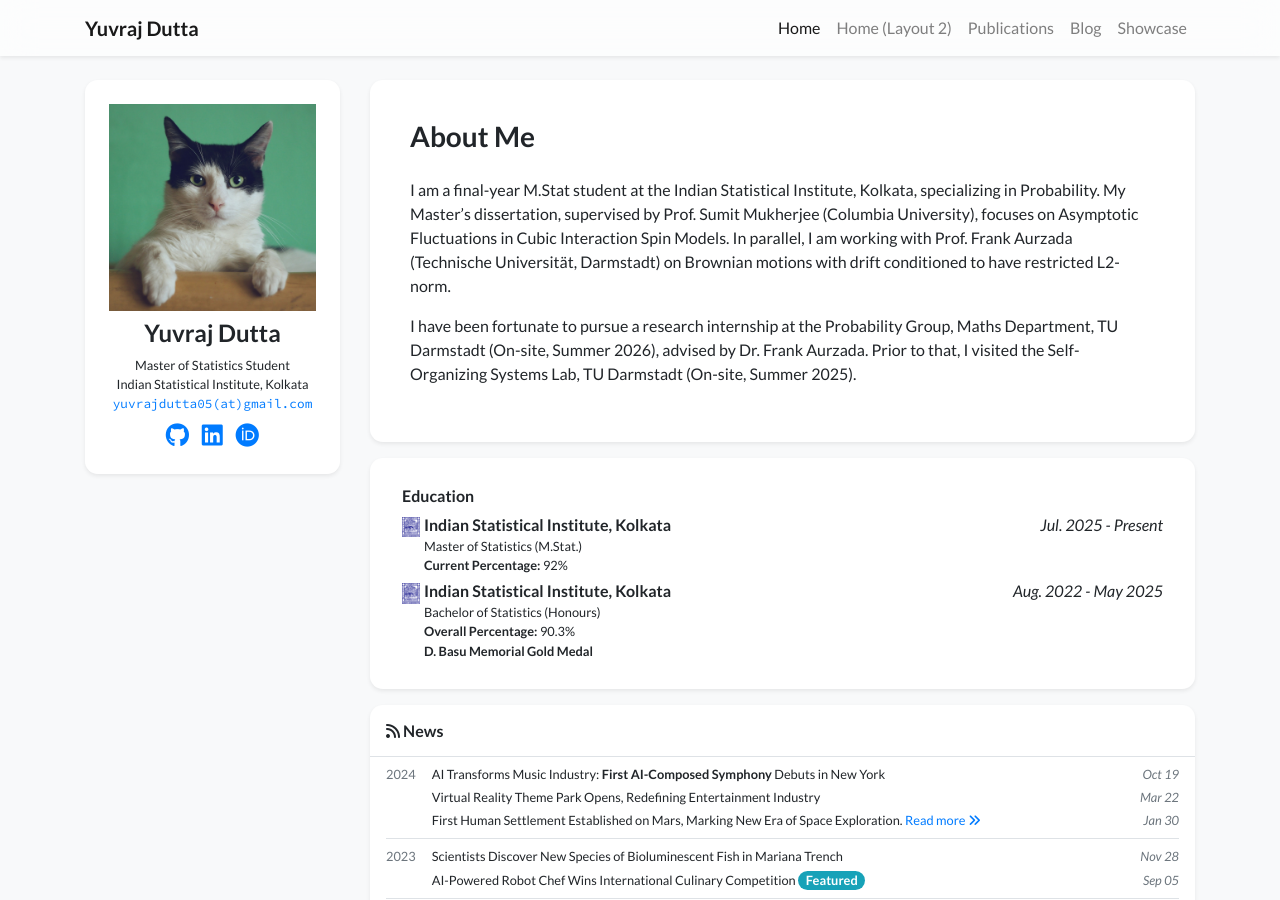
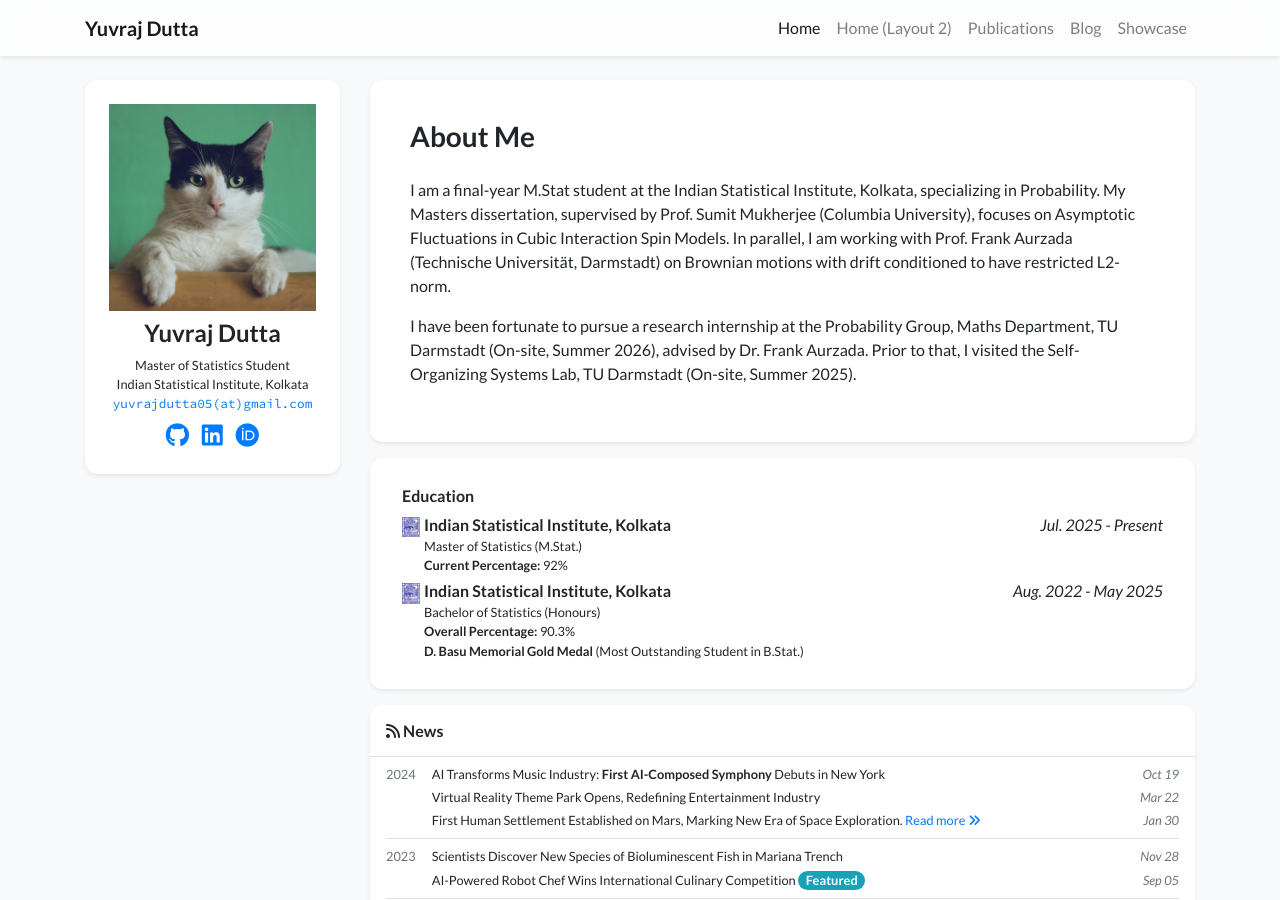
Before and after one commit to yuvrajdutta05/academic-homepage-test, a Jekyll site: the page built from index.html, in a window 1280 px wide and 900 px high. Built offline with Jekyll 4.4.1, drawn with Linux system fonts in a browser that asks for light colours; nearby versions of some CDN libraries; a style sheet for code colours, icons or effects is not loaded.

Commit message:
Update profile again

```diff
--- a/_data/profile.yml
+++ b/_data/profile.yml
@@ -24,7 +24,7 @@
 short_bio: >-
 short_bio: >-
   <p>
-    I am a final-year M.Stat student at the Indian Statistical Institute, Kolkata, specializing in Probability. My Master’s dissertation, supervised by Prof. Sumit Mukherjee (Columbia University), focuses on Asymptotic Fluctuations in Cubic Interaction Spin Models. In parallel, I am working with Prof. Frank Aurzada (Technische Universität, Darmstadt) on Brownian motions with drift conditioned to have restricted L2-norm.
+    I am a final-year M.Stat student at the Indian Statistical Institute, Kolkata, specializing in Probability. My Masters dissertation, supervised by Prof. Sumit Mukherjee (Columbia University), focuses on Asymptotic Fluctuations in Cubic Interaction Spin Models. In parallel, I am working with Prof. Frank Aurzada (Technische Universität, Darmstadt) on Brownian motions with drift conditioned to have restricted L2-norm.
   </p>
 
   <p>
@@ -57,7 +57,7 @@
   position: >-
     Bachelor of Statistics (Honours) <br/>
     <strong>Overall Percentage:</strong> 90.3% <br/>
-    <strong>D. Basu Memorial Gold Medal</strong>
+    <strong>D. Basu Memorial Gold Medal</strong> (Most Outstanding Student in B.Stat.)
   date: Aug. 2022 - May 2025
 
 # experience:
```
